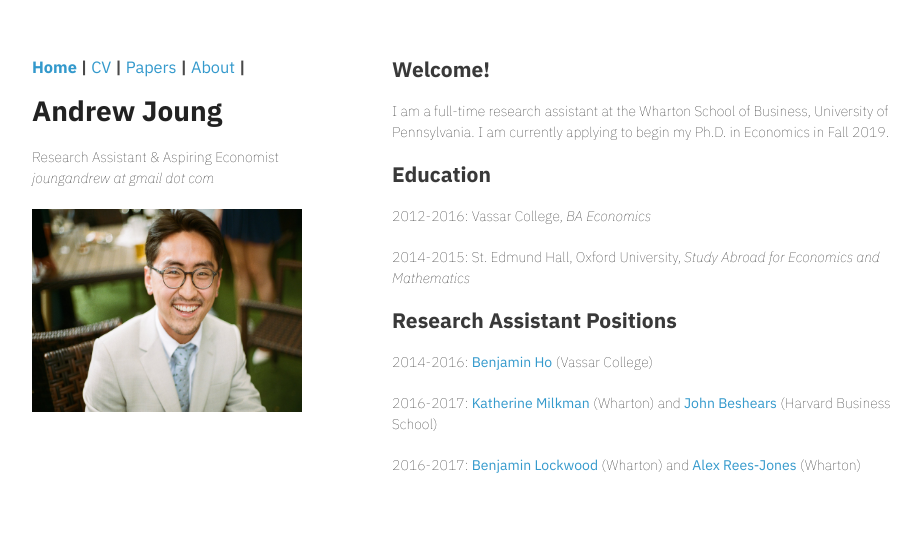
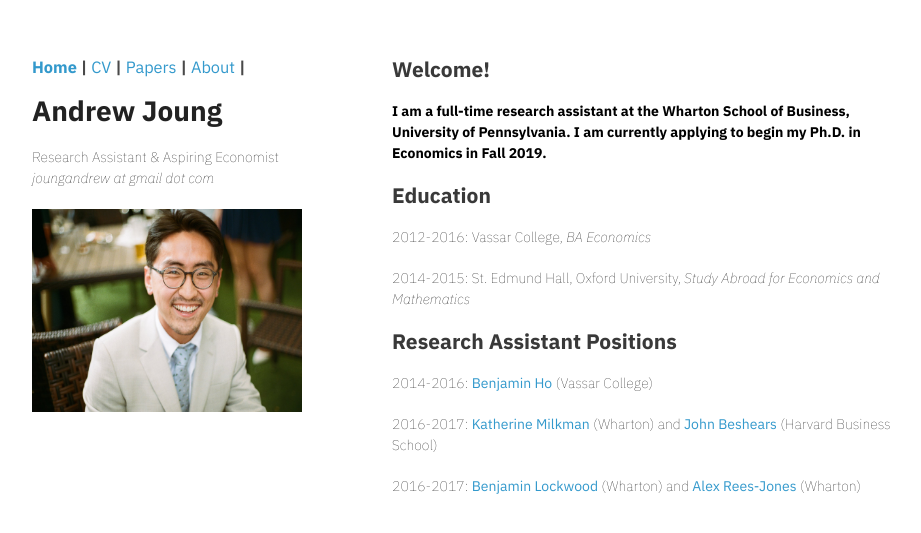
Before and after one commit to sxfinance/sxia.github.io, a Jekyll site: the page index.html, which Jekyll copies as it is, in a window 1280 px wide. Shown: the top 533 px of the page, without its empty margins (178-1099 px from the left). Built offline with Jekyll 4.4.1, drawn with Linux system fonts in a browser that asks for light colours.

```diff
--- a/index.html
+++ b/index.html
@@ -38,7 +38,7 @@
       </header>
    <section>
 	<h2><a id="welcome" class="anchor" href="#welcome" aria-hidden="true"><span class="octicon octicon-link"></span></a><b>Welcome!</b></h3>
-	<p>I am a full-time research assistant at the Wharton School of Business, University of Pennsylvania. I am currently applying to begin my Ph.D. in Economics in Fall 2019. </p>
+	<p><b>I am a full-time research assistant at the Wharton School of Business, University of Pennsylvania. I am currently applying to begin my Ph.D. in Economics in Fall 2019. </b></p>
 
 	<h2><a id="education" class="anchor" href="#education" aria-hidden="true"><span class="octicon octicon-link"></span></a><b>Education</b></h3>
 	<p>2012-2016: Vassar College, <i>BA Economics</i></p>
```
